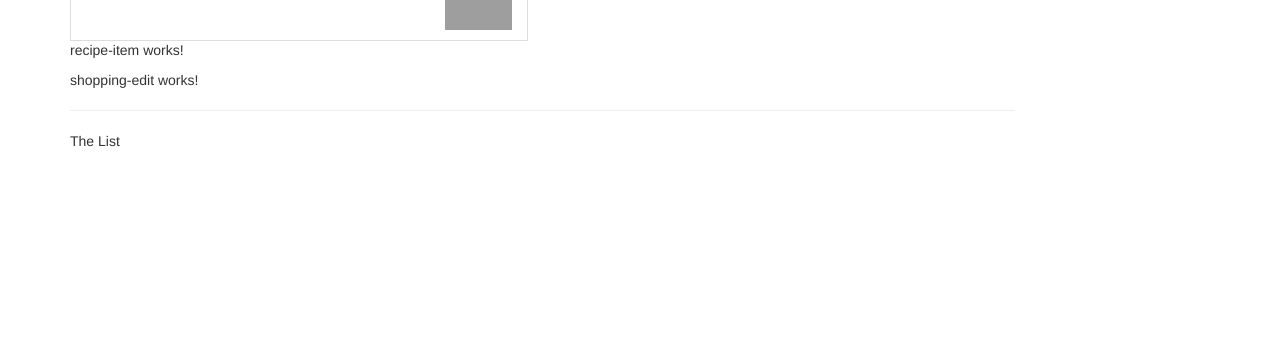
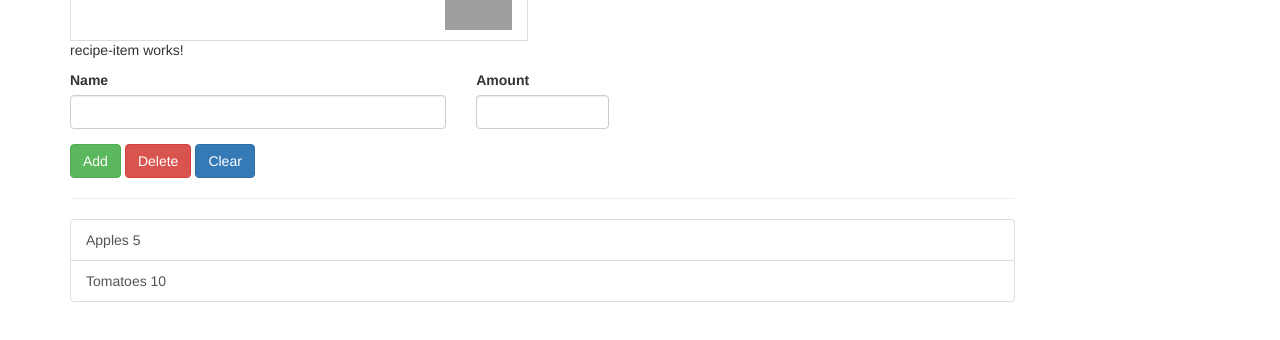
Before and after one commit to MSaad001/RecipeHome, an Angular app: page / in a window 1280 px wide. Shown: the part 310-650 px from the top of the page. Built offline with nearby package versions, Linux system fonts and the light colour scheme; grey boxes are pictures that could not be loaded.

Commit message:
shopping list added, ingredients inserted

```diff
--- /dev/null
+++ b/src/app/shared/ingredients.model.ts
@@ -0,0 +1,3 @@
+export class Ingredients {
+    constructor(public name: string, public amount: number) {}
+}
--- a/src/app/shopping-list/shopping-edit/shopping-edit.component.html
+++ b/src/app/shopping-list/shopping-edit/shopping-edit.component.html
@@ -1 +1,23 @@
-<p>shopping-edit works!</p>
+<div class="row">
+    <div class="col-xs-12">
+        <form>
+            <div class="row">
+                <div class="col-sm-5 form-group">
+                    <label for="name">Name</label>
+                    <input type="text" id="name" class="form-control">
+                </div>
+                <div class="col-sm-2 form-group">
+                    <label for="amount">Amount</label>
+                    <input type="number" id="amont" class="form-control">
+                </div>
+            </div>
+            <div class="row">
+                <div class="col-xs-12">
+                    <button class="btn btn-success" type="submit" style="margin-right: 4px;">Add</button>
+                    <button class="btn btn-danger" type="button" style="margin-right: 4px;">Delete</button>
+                    <button class="btn btn-primary" type="button">Clear</button>
+                </div>
+            </div>
+        </form>
+    </div>
+</div>
--- a/src/app/shopping-list/shopping-list.component.html
+++ b/src/app/shopping-list/shopping-list.component.html
@@ -2,6 +2,13 @@
     <div class="col-xs-10">
         <app-shopping-edit></app-shopping-edit>
         <hr>
-        <p>The List</p>
+        <ul class="list-group">
+            <a
+            class="list-group-item"
+            style="cursor: pointer;"
+            *ngFor="let ingredient of ingredients">
+            {{ ingredient.name }} {{ ingredient.amount }}
+            </a>
+        </ul>
     </div>
 </div>
--- a/src/app/shopping-list/shopping-list.component.ts
+++ b/src/app/shopping-list/shopping-list.component.ts
@@ -1,4 +1,5 @@
 import { Component } from '@angular/core';
+import { Ingredients } from '../shared/ingredients.model';
 
 @Component({
   selector: 'app-shopping-list',
@@ -6,5 +7,8 @@
   styleUrl: './shopping-list.component.css'
 })
 export class ShoppingListComponent {
-
+  ingredients: Ingredients[] = [
+    new Ingredients('Apples', 5),
+    new Ingredients('Tomatoes', 10)
+  ];
 }
```
